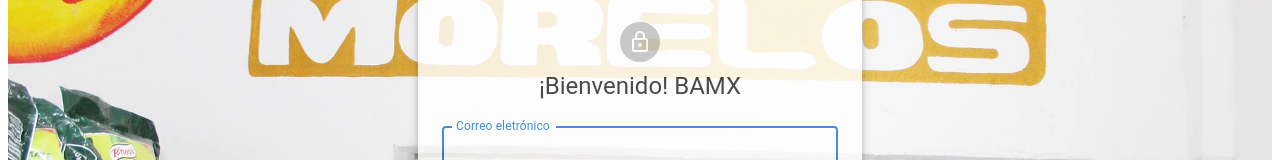
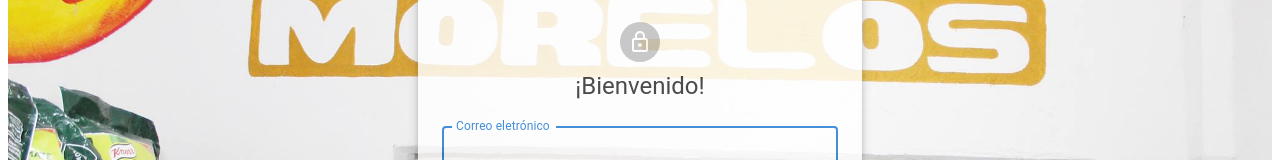
Before and after one commit to ArthurHin16/logistic-recollection-system, a React (Create React App) app: page / in a window 1280 px wide. Shown: the part 138-298 px from the top of the page. Built offline with nearby package versions, Linux system fonts and the light colour scheme.

Commit message:
Proyecto de BAMX

```diff
--- a/src/components/login/login.component.tsx
+++ b/src/components/login/login.component.tsx
@@ -16,7 +16,7 @@
                         <LockOutLinedIcon/>
                     </Avatar>
                     <Typography component = 'h1' variant='h5'>
-                        ¡Bienvenido! BAMX
+                        ¡Bienvenido!
                     </Typography>
                     <form className = {classes.form}>
                         <TextField
--- a/src/components/login/login.styles.ts
+++ b/src/components/login/login.styles.ts
@@ -11,6 +11,7 @@
     },
     container: {
         opacity: '0.8',
+        //background: 'rgb(255,255,255,0.5)',
         height: '60%',
         marginTop: theme.spacing(10),
         [theme.breakpoints.down(400 + theme.spacing(2) + 2)]: {
```
